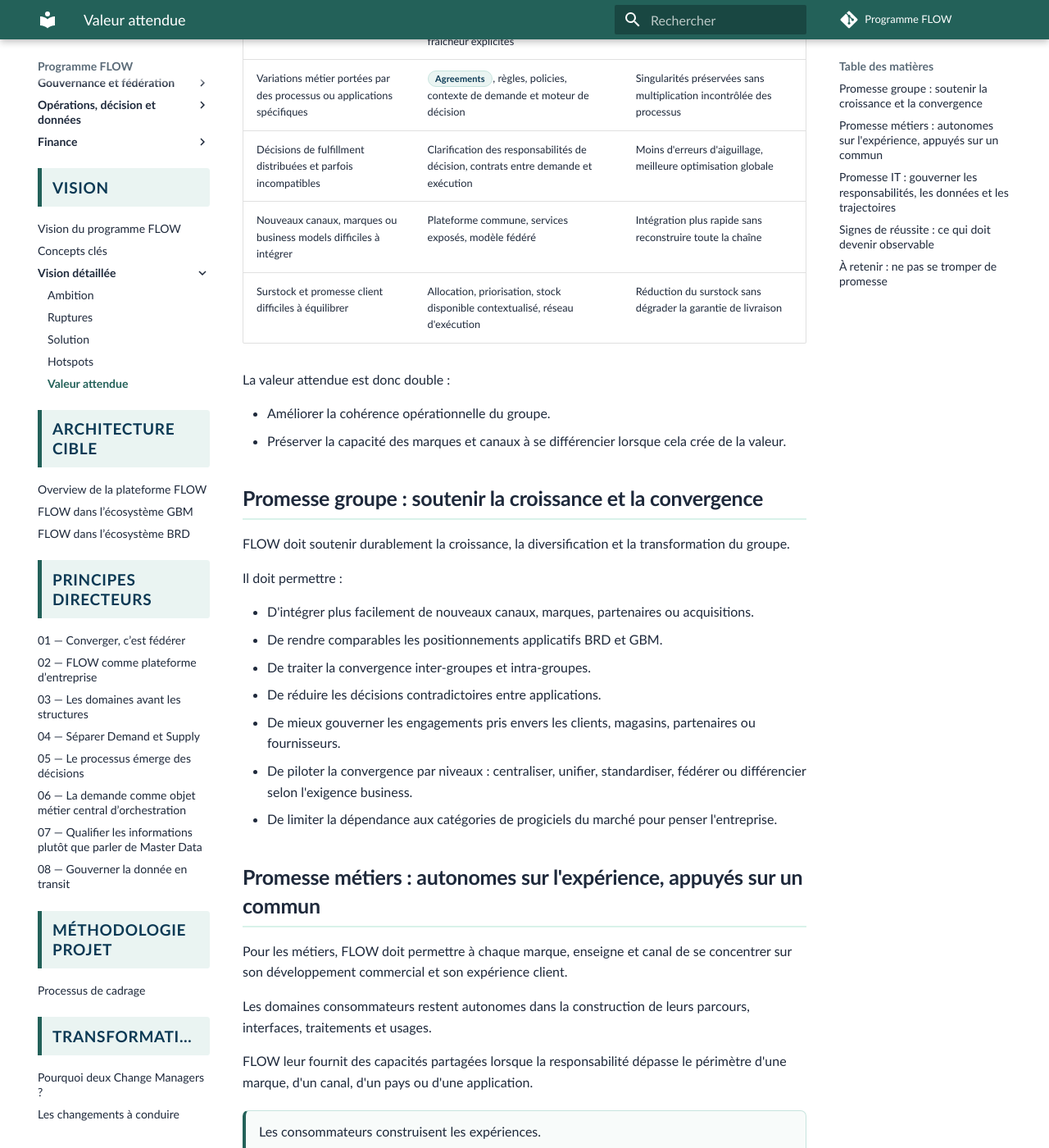
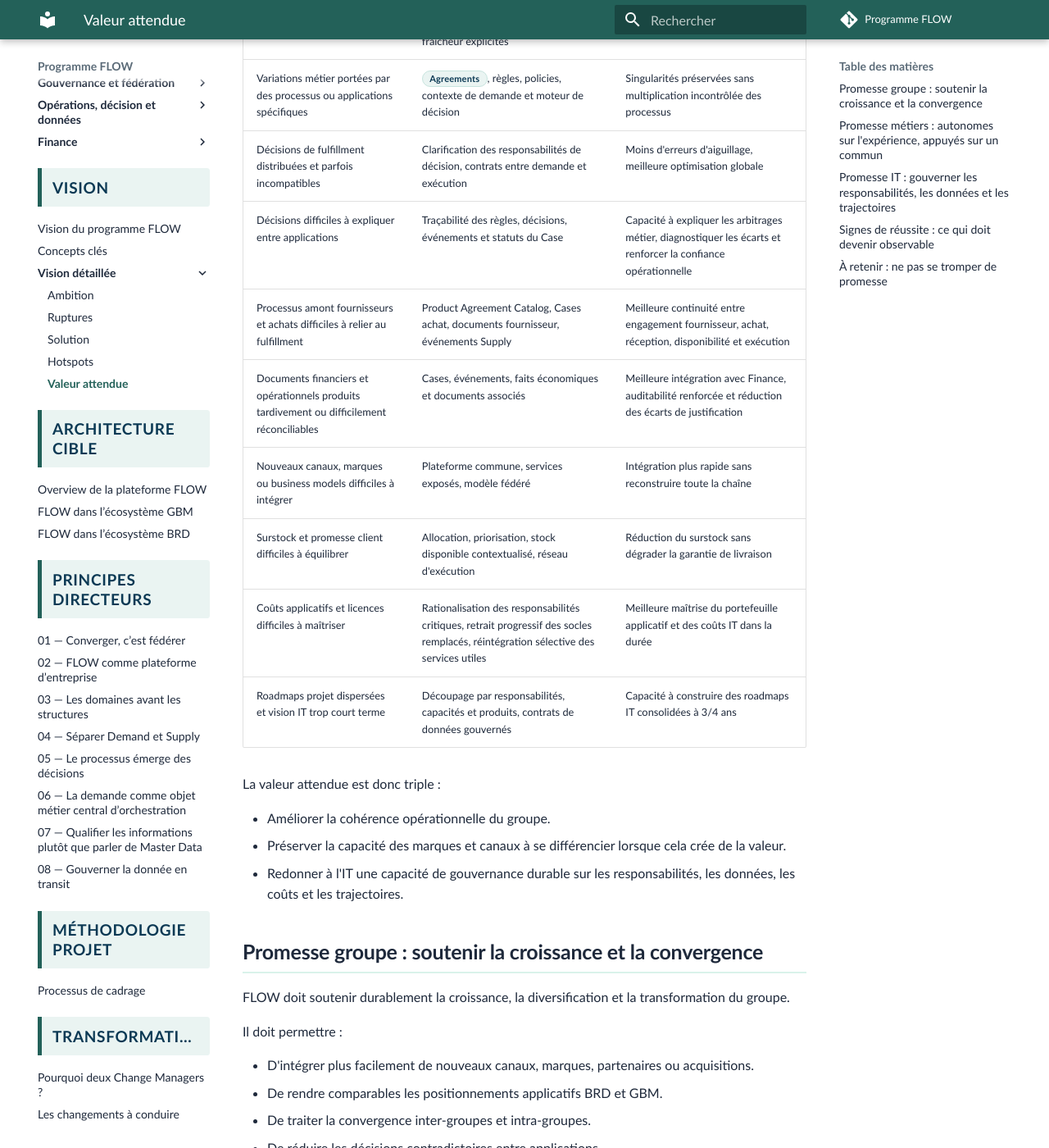
Before and after one commit to laurent-sintes/FLOW-Program, an MkDocs documentation site: the page built from docs/vision/vision-detaillee/5-valeur-attendue.md, in a window 1280 px wide and 1400 px high, scrolled down 731 px. Shown: the whole window at 82% size. Built offline with MkDocs 1.6.1 and Material for MkDocs 9.7.7, drawn with Linux system fonts in a browser that asks for light colours; comment, search, counter and statistics services are not loaded; some of the changed text lies outside the part shown.

Commit message:
Compléter la valeur attendue FLOW

```diff
--- a/docs/vision/vision-detaillee/5-valeur-attendue.md
+++ b/docs/vision/vision-detaillee/5-valeur-attendue.md
@@ -12,13 +12,19 @@
 | Flux projet foisonnants, conçus application par application | Contrats de données, séparation publication / consommation, supervision des échanges, qualité et fraîcheur explicites | Moins de tuyauterie opportuniste et une meilleure gouvernance des données en transit |
 | Variations métier portées par des processus ou applications spécifiques | <span class="flow-keyword">Agreements</span>, règles, policies, contexte de demande et moteur de décision | Singularités préservées sans multiplication incontrôlée des processus |
 | Décisions de fulfillment distribuées et parfois incompatibles | Clarification des responsabilités de décision, contrats entre demande et exécution | Moins d'erreurs d'aiguillage, meilleure optimisation globale |
+| Décisions difficiles à expliquer entre applications | Traçabilité des règles, décisions, événements et statuts du Case | Capacité à expliquer les arbitrages métier, diagnostiquer les écarts et renforcer la confiance opérationnelle |
+| Processus amont fournisseurs et achats difficiles à relier au fulfillment | Product Agreement Catalog, Cases achat, documents fournisseur, événements Supply | Meilleure continuité entre engagement fournisseur, achat, réception, disponibilité et exécution |
+| Documents financiers et opérationnels produits tardivement ou difficilement réconciliables | Cases, événements, faits économiques et documents associés | Meilleure intégration avec Finance, auditabilité renforcée et réduction des écarts de justification |
 | Nouveaux canaux, marques ou business models difficiles à intégrer | Plateforme commune, services exposés, modèle fédéré | Intégration plus rapide sans reconstruire toute la chaîne |
 | Surstock et promesse client difficiles à équilibrer | Allocation, priorisation, stock disponible contextualisé, réseau d'exécution | Réduction du surstock sans dégrader la garantie de livraison |
+| Coûts applicatifs et licences difficiles à maîtriser | Rationalisation des responsabilités critiques, retrait progressif des socles remplacés, réintégration sélective des services utiles | Meilleure maîtrise du portefeuille applicatif et des coûts IT dans la durée |
+| Roadmaps projet dispersées et vision IT trop court terme | Découpage par responsabilités, capacités et produits, contrats de données gouvernés | Capacité à construire des roadmaps IT consolidées à 3/4 ans |
 
-La valeur attendue est donc double :
+La valeur attendue est donc triple :
 
 - Améliorer la cohérence opérationnelle du groupe.
 - Préserver la capacité des marques et canaux à se différencier lorsque cela crée de la valeur.
+- Redonner à l'IT une capacité de gouvernance durable sur les responsabilités, les données, les coûts et les trajectoires.
 
 ## Promesse groupe : soutenir la croissance et la convergence
 
@@ -99,12 +105,15 @@
 - Une meilleure cohérence des promesses et engagements.
 - Une vision plus fiable des ressources disponibles.
 - Une meilleure capacité à traiter les exceptions.
+- Une meilleure capacité à expliquer les décisions, arbitrages et changements de statut.
 - Une intégration plus rapide de nouveaux canaux, marques ou business models.
+- Une continuité plus claire entre achat, fournisseur, réception, stock disponible et fulfillment.
 - Une distinction plus claire entre ce qui est source et ce qui est projection.
 - Des flux critiques transformés en contrats de données gouvernés.
 - Une meilleure visibilité sur les consommateurs, la fraîcheur et la qualité des données échangées.
 - Des expériences métier différenciées, mais appuyées sur des capacités communes.
 - Des variations de traitement absorbées par les règles plutôt que par la prolifération de processus.
+- Des roadmaps IT plus consolidées, au-delà des seules roadmaps projet.
 - Une convergence vécue comme un choix métier, pas comme une contrainte IT.
 
 ## À retenir : ne pas se tromper de promesse
@@ -118,6 +127,7 @@
 | FLOW doit absorber tout le SI. | Fédérer les opérations et décisions critiques, tout en laissant les domaines spécialisés jouer leur rôle. |
 | FLOW reconstruit une master data globale. | Configurer les capacités d'action nécessaires pour traiter les demandes de manière fiable, explicable et optimisable. |
 | FLOW se contente de refaire des flux entre applications. | Gouverner les données en transit comme des contrats durables entre sources, consommateurs et responsabilités métier. |
+| FLOW promet seulement une modernisation technique. | Produire une convergence mesurable : opérationnelle, métier, IT, financière et documentaire. |
 
 ---
 
```
